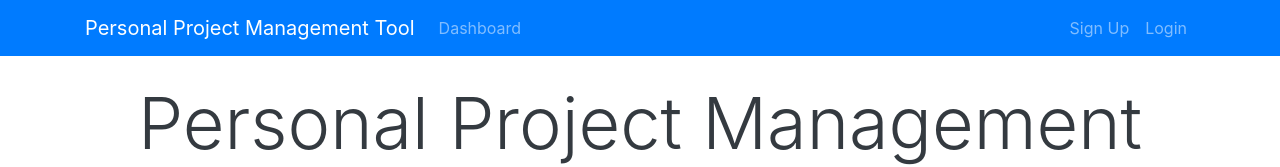
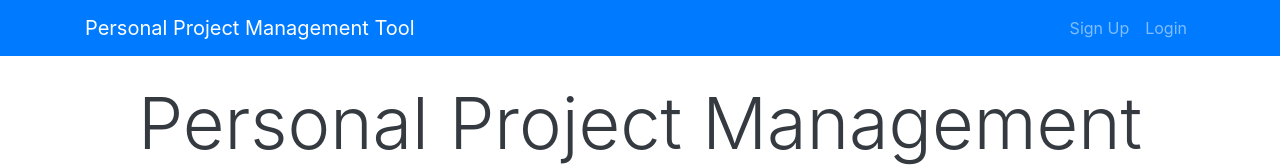
Before and after one commit to nyagna219/AgileIntPPMTool, a React (Create React App) app in the folder ppmtool-react-client/: page / in a window 1280 px wide. Shown: the top 167 px of the page. Built offline with nearby package versions, Linux system fonts and the light colour scheme.

Commit message:
dynamic header based on security

```diff
--- a/ppmtool-react-client/src/components/Layout/Header.js
+++ b/ppmtool-react-client/src/components/Layout/Header.js
@@ -1,8 +1,72 @@
 import React, { Component } from "react";
 import { Link } from "react-router-dom";
+import PropTypes from "prop-types";
+import { connect } from "react-redux";
+import { logout } from "../../actions/securityActions";
 
 class Header extends Component {
+  logout() {
+    this.props.logout();
+    window.location.href = "/";
+  }
   render() {
+    const { validToken, user } = this.props.security;
+
+    const userIsAuthenticated = (
+      <div className="collapse navbar-collapse" id="mobile-nav">
+        <ul className="navbar-nav mr-auto">
+          <li className="nav-item">
+            <Link className="nav-link" to="/dashboard">
+              Dashboard
+            </Link>
+          </li>
+        </ul>
+
+        <ul className="navbar-nav ml-auto">
+          <li className="nav-item">
+            <Link className="nav-link" to="/dashboard">
+              <i className="fas fa-user-circle mr-1" />
+              {user.fullName}
+            </Link>
+          </li>
+          <li className="nav-item">
+            <Link
+              className="nav-link"
+              to="/logout"
+              onClick={this.logout.bind(this)}
+            >
+              Logout
+            </Link>
+          </li>
+        </ul>
+      </div>
+    );
+
+    const userIsNotAuthenticated = (
+      <div className="collapse navbar-collapse" id="mobile-nav">
+        <ul className="navbar-nav ml-auto">
+          <li className="nav-item">
+            <Link className="nav-link" to="/register">
+              Sign Up
+            </Link>
+          </li>
+          <li className="nav-item">
+            <Link className="nav-link" to="/login">
+              Login
+            </Link>
+          </li>
+        </ul>
+      </div>
+    );
+
+    let headerLinks;
+
+    if (validToken && user) {
+      headerLinks = userIsAuthenticated;
+    } else {
+      headerLinks = userIsNotAuthenticated;
+    }
+
     return (
       <nav className="navbar navbar-expand-sm navbar-dark bg-primary mb-4">
         <div className="container">
@@ -17,33 +81,23 @@
           >
             <span className="navbar-toggler-icon" />
           </button>
-
-          <div className="collapse navbar-collapse" id="mobile-nav">
-            <ul className="navbar-nav mr-auto">
-              <li className="nav-item">
-                <Link className="nav-link" to="/dashboard">
-                  Dashboard
-                </Link>
-              </li>
-            </ul>
-
-            <ul className="navbar-nav ml-auto">
-              <li className="nav-item">
-                <Link className="nav-link" to="/register">
-                  Sign Up
-                </Link>
-              </li>
-              <li className="nav-item">
-                <Link className="nav-link" to="/login">
-                  Login
-                </Link>
-              </li>
-            </ul>
-          </div>
+          {headerLinks}
         </div>
       </nav>
     );
   }
 }
 
-export default Header;
+Header.propTypes = {
+  logout: PropTypes.func.isRequired,
+  security: PropTypes.object.isRequired
+};
+
+const mapStateToProps = state => ({
+  security: state.security
+});
+
+export default connect(
+  mapStateToProps,
+  { logout }
+)(Header);
```
